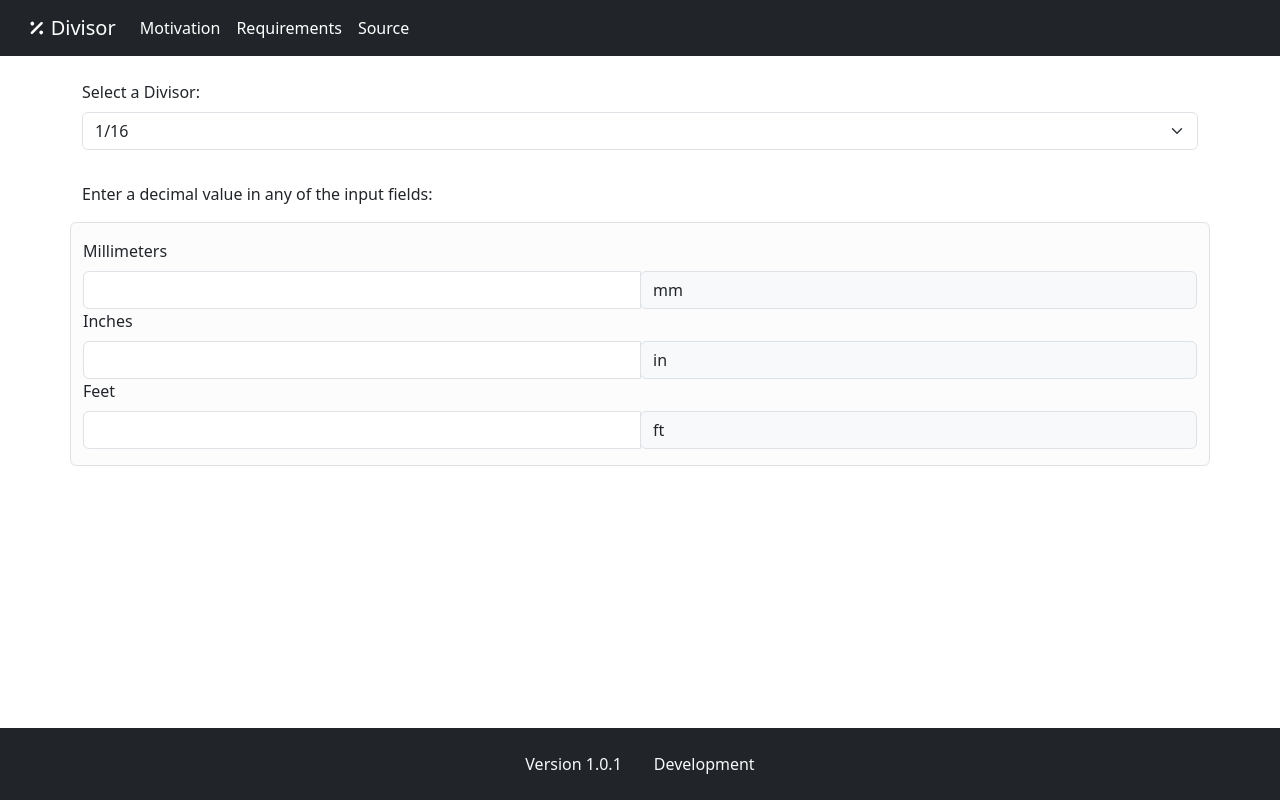
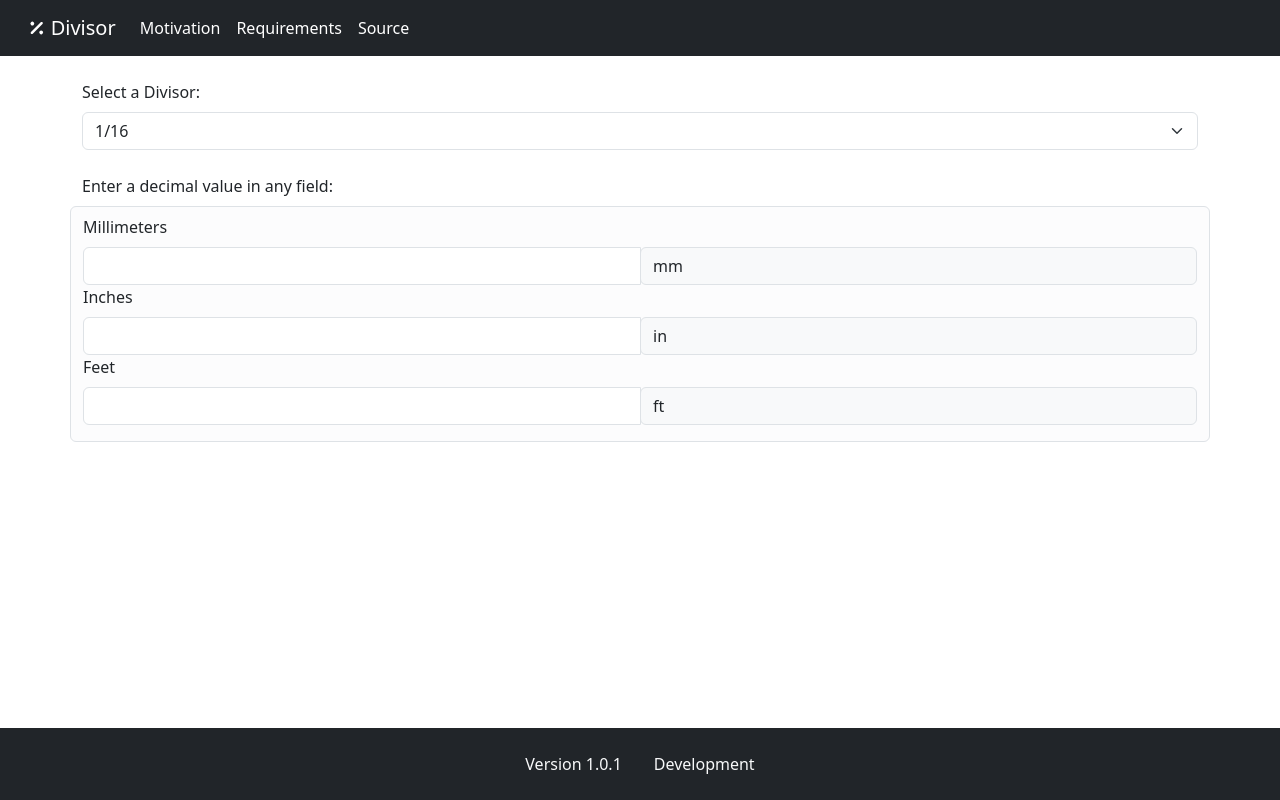
Before and after one commit to brio50/divisor, a React (Create React App) app: page / in a window 1280 px wide. Built offline with nearby package versions, Linux system fonts and the light colour scheme.

Commit message:
trivial tweaks to ui - more compact

```diff
--- a/src/App.js
+++ b/src/App.js
@@ -239,13 +239,13 @@ function App() {
               </select>
             </div>
 
-            <div className="row mt-3">
+            <div className="row mt-2">
               <div className="col">
-                Enter a decimal value in any of the input fields:
+                Enter a decimal value in any field:
               </div>
             </div>
 
-            <div className="row mt-3 py-3 rounded bg-light-subtle border">
+            <div className="row mt-2 pt-2 pb-3 rounded bg-light-subtle border">
 
               <div className="col">
 
```
